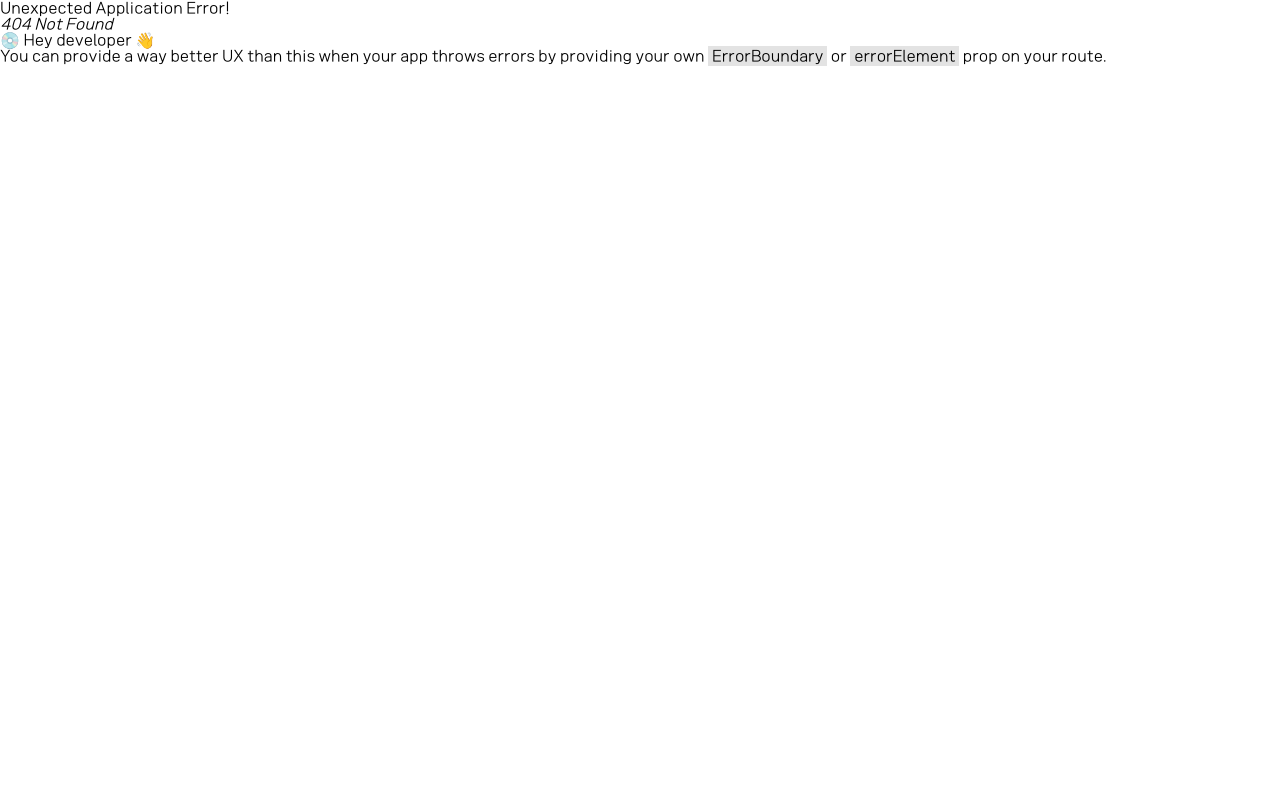
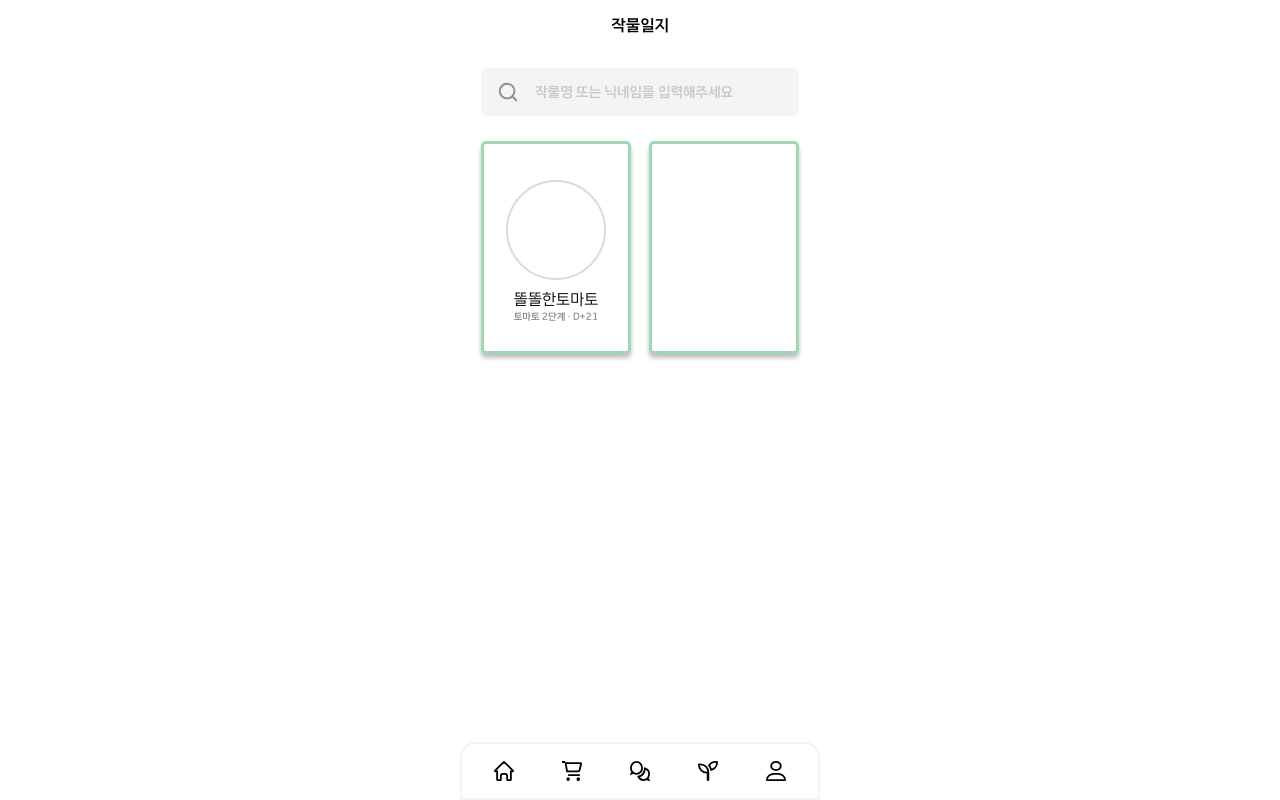
Before and after one commit to makeUgreat/Fullerting, a React (Vite) app in the folder frontend/: page /diary in a window 1280 px wide. Before the commit this address had no page. Built offline with nearby package versions, Linux system fonts and the light colour scheme.

Commit message:
[feat] : 임시 작물일지 목록

```diff
--- /dev/null
+++ b/frontend/src/components/diary/CropCard.tsx
@@ -0,0 +1,95 @@
+import styled from "styled-components";
+
+const CardListBox = styled.div`
+  display: flex;
+  width: 19.875rem;
+  align-items: center;
+  align-content: center;
+  gap: 1rem 1.125rem;
+  flex-shrink: 0;
+  flex-wrap: wrap;
+  /* position: relative; */
+`;
+
+const CardItemBox = styled.div`
+  display: flex;
+  flex-direction: column;
+  justify-content: center;
+  align-items: center;
+  width: 9.375rem;
+  height: 13.3125rem;
+  border-radius: 0.3125rem;
+  border: 3px solid ${({ theme }) => theme.colors.primary};
+  background: #fff;
+  box-shadow: 0px 4px 4px 0px rgba(0, 0, 0, 0.25);
+  gap: 0.3rem;
+`;
+
+const CardItemDecoBox = styled.div`
+  width: 6.625rem;
+  height: 1.6875rem;
+  flex-shrink: 0;
+`;
+
+const CropImageBox = styled.div`
+  width: 6.25rem;
+  height: 6.25rem;
+  flex-shrink: 0;
+  border-radius: 50%;
+  border: 2.5px solid #3d0c112c;
+  opacity: 0.9;
+  margin: 0.4rem;
+`;
+
+const CropTitle = styled.div`
+  font-size: 1rem;
+`;
+
+const CropInfoBox = styled.div`
+  color: ${({ theme }) => theme.colors.gray0};
+  font-size: 0.6rem;
+  font-weight: bold;
+`;
+
+const CropCard = () => {
+  return (
+    <CardListBox>
+      {/* <CardItemDecoBox>
+        <svg
+          xmlns="http://www.w3.org/2000/svg"
+          width="106"
+          height="27"
+          viewBox="0 0 106 27"
+          fill="none"
+        >
+          <circle cx="5" cy="22" r="5" fill="#A8A9AD" />
+          <circle cx="53" cy="22" r="5" fill="#A8A9AD" />
+          <circle cx="77" cy="22" r="5" fill="#A8A9AD" />
+          <circle cx="101" cy="22" r="5" fill="#A8A9AD" />
+          <circle cx="29" cy="22" r="5" fill="#A8A9AD" />
+          <rect x="2" width="6" height="22" rx="2" fill="#575759" />
+          <rect x="26" width="6" height="22" rx="2" fill="#575759" />
+          <rect x="50" width="6" height="22" rx="2" fill="#575759" />
+          <rect x="74" width="6" height="22" rx="2" fill="#575759" />
+          <rect x="98" width="6" height="22" rx="2" fill="#575759" />
+        </svg>
+      </CardItemDecoBox> */}
+      <CardItemBox>
+        <CropImageBox>
+          <img src="" alt="" />
+        </CropImageBox>
+        <CropTitle>
+          <p>똘똘한토마토</p>
+        </CropTitle>
+        <CropInfoBox>
+          <span>토마토 2단계</span>
+          <span> · </span>
+          <span>D+21</span>
+        </CropInfoBox>
+      </CardItemBox>
+      <CardItemBox></CardItemBox>
+    </CardListBox>
+  );
+};
+
+export default CropCard;
--- /dev/null
+++ b/frontend/src/pages/diary/CropPage.tsx
@@ -0,0 +1,33 @@
+import {
+  LayoutInnerBox,
+  LayoutMainBox,
+} from "../../components/common/Layout/Box";
+import { NavBar, TopBar } from "../../components/common/Navigator/navigator";
+import useInput from "../../hooks/useInput";
+import Search from "../../components/common/Input/Search";
+import CropCard from "../../components/diary/CropCard";
+
+const CropPage = () => {
+  const [search, setSearch] = useInput("");
+
+  return (
+    <>
+      <TopBar title="작물일지" showBack={false} />
+      <LayoutMainBox>
+        <LayoutInnerBox>
+          <Search
+            type="text"
+            id="search"
+            name="search"
+            placeholder="작물명 또는 닉네임을 입력해주세요"
+            onChange={setSearch}
+          />
+          <CropCard />
+        </LayoutInnerBox>
+      </LayoutMainBox>
+      <NavBar />
+    </>
+  );
+};
+
+export default CropPage;
--- a/frontend/src/routes/router.tsx
+++ b/frontend/src/routes/router.tsx
@@ -1,6 +1,7 @@
 import { createBrowserRouter } from "react-router-dom";
 import LoginPage from "../pages/user/LoginPage";
 import JoinPage from "../pages/user/JoinPage";
+import CropPage from "../pages/diary/CropPage";
 
 const router = createBrowserRouter([
   {
@@ -34,6 +35,10 @@ const router = createBrowserRouter([
     path: "/join",
     element: <JoinPage />,
   },
+  {
+    path: "/diary",
+    element: <CropPage />,
+  },
 ]);
 
 export default router;
```
